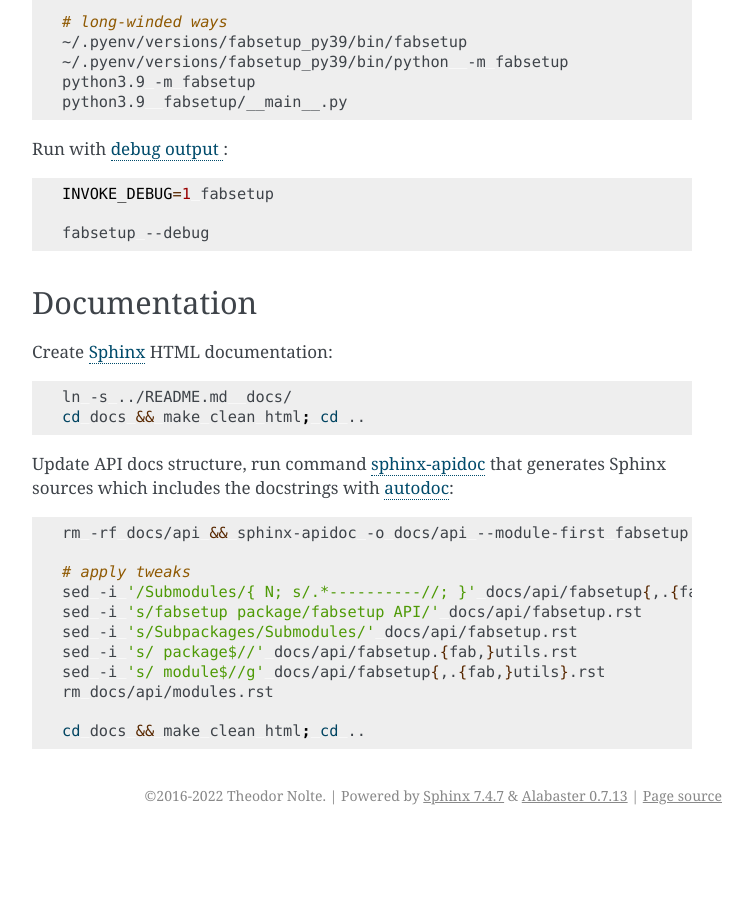
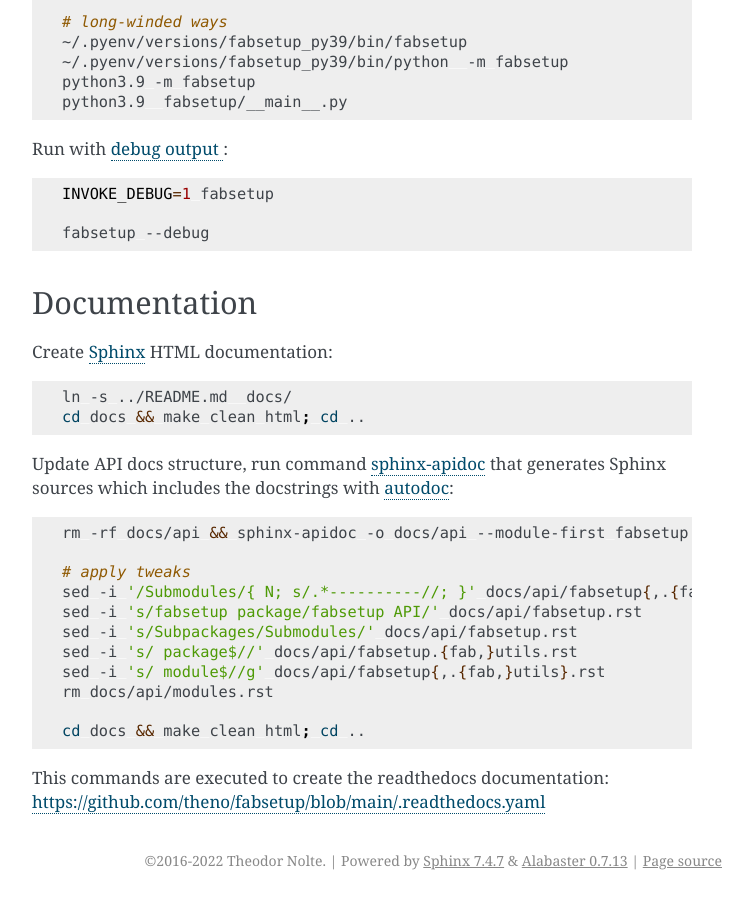
Before and after one commit to theno/fabsetup, a Sphinx documentation site: the page built from docs/development.md, in a window 1280 px wide and 900 px high, scrolled down 2507 px. Shown: the whole window, without its empty margins (388-1141 px from the left). Built offline with Sphinx 7.4.7, drawn with Linux system fonts in a browser that asks for light colours; pages that are not in the unit, such as notebooks, are missing from menus; before the commit the page ends 3342 px from its top, so only the background shows below that.

Commit message:
Update development.md
add readthedocs creation hint

````diff
--- a/docs/development.md
+++ b/docs/development.md
@@ -177,3 +177,6 @@ rm docs/api/modules.rst
 
 cd docs && make clean html; cd ..
 ```
+
+This commands are executed to create the readthedocs documentation:
+<https://github.com/theno/fabsetup/blob/main/.readthedocs.yaml>
````
